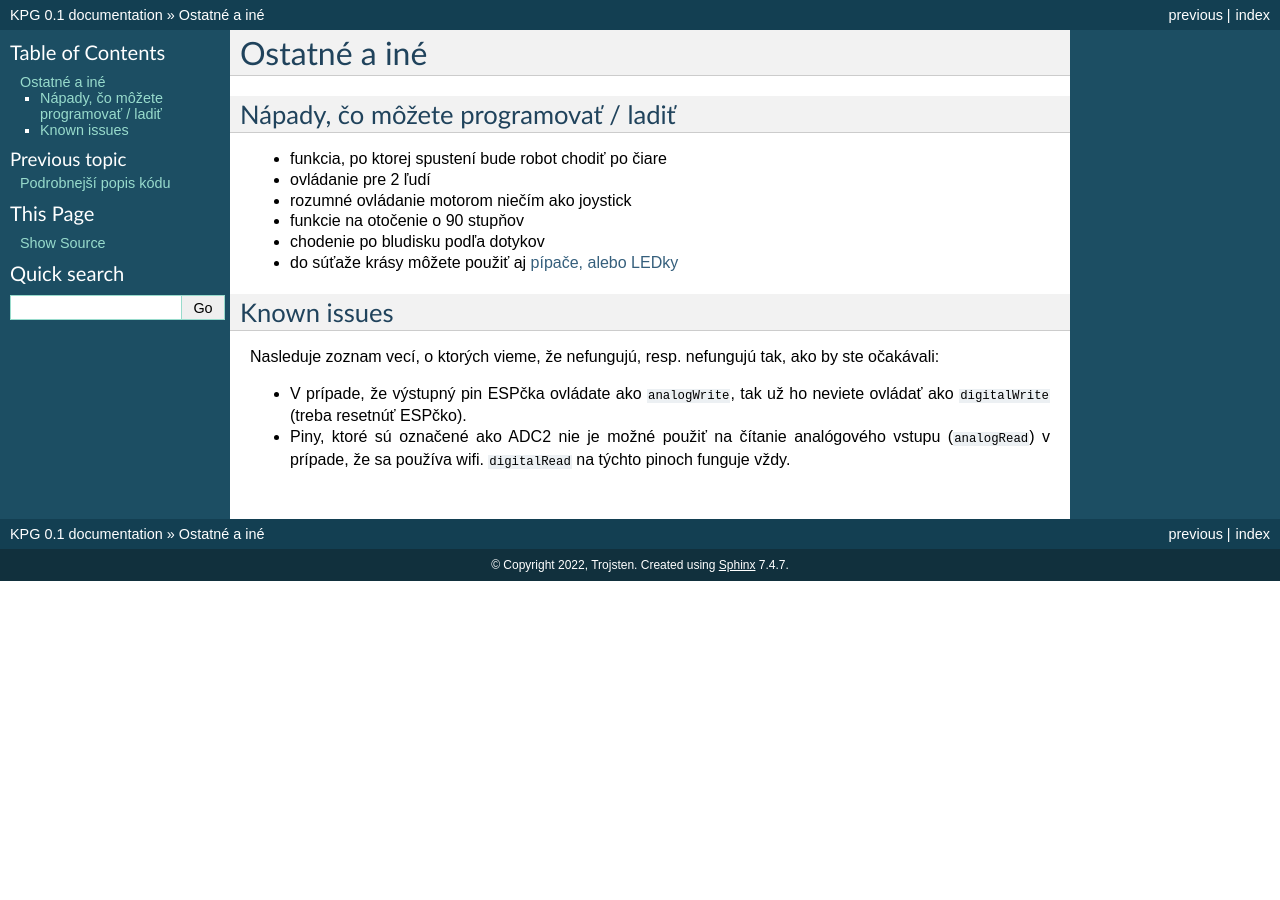
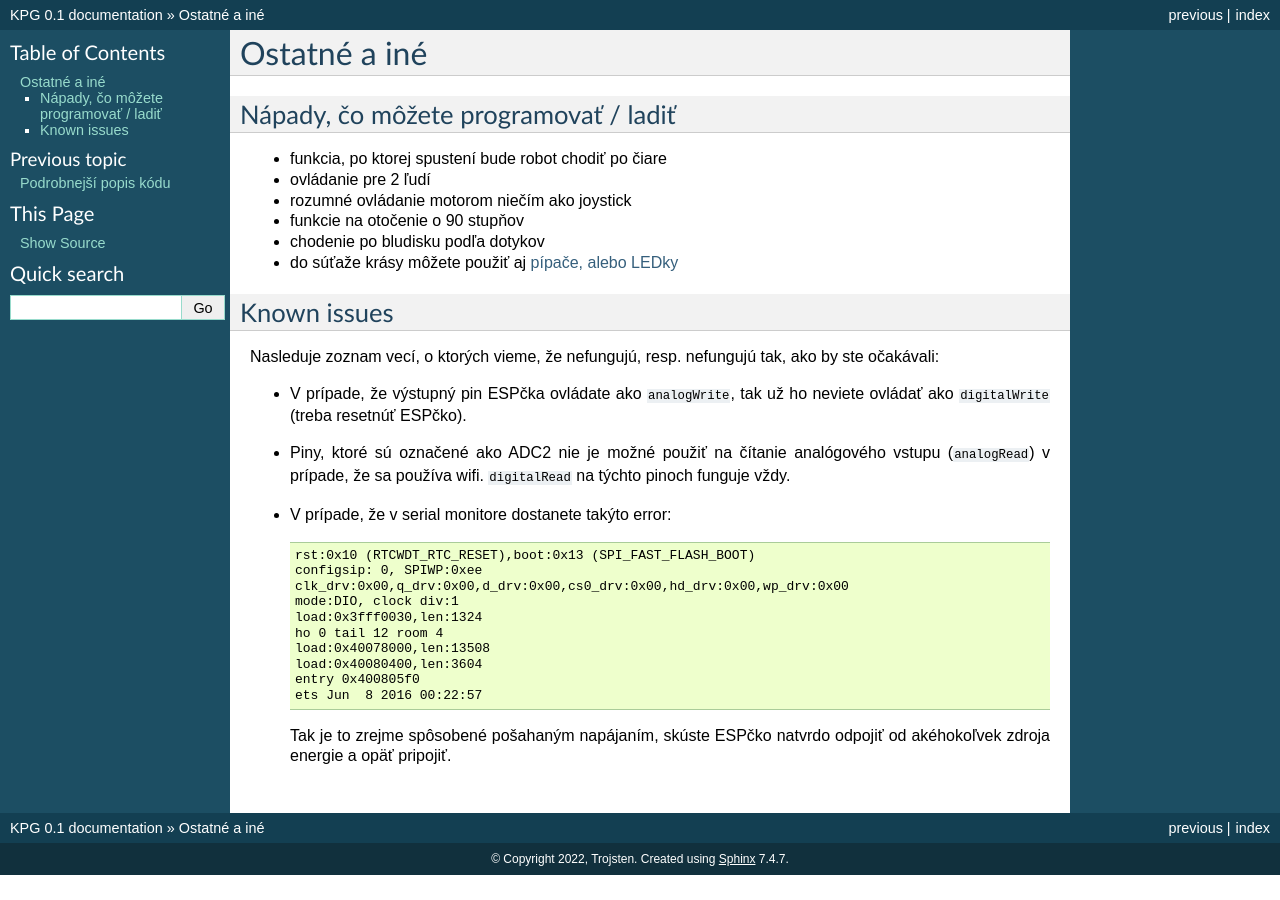
Before and after one commit to marcel3032/konstrukckoprobojogeometria, a Sphinx documentation site: the page built from docs/source/other.rst, in a window 1280 px wide. Built offline with Sphinx 7.4.7, drawn with Linux system fonts in a browser that asks for light colours.

```diff
--- a/docs/source/other.rst
+++ b/docs/source/other.rst
@@ -25,3 +25,19 @@
   tak už ho neviete ovládať ako :code:`digitalWrite` (treba resetnúť ESPčko).
 * Piny, ktoré sú označené ako ADC2 nie je možné použiť na čítanie analógového vstupu
   (:code:`analogRead`) v prípade, že sa používa wifi. :code:`digitalRead` na týchto pinoch funguje vždy.
+* V prípade, že v serial monitore dostanete takýto error:
+
+  .. code-block:: none
+
+     rst:0x10 (RTCWDT_RTC_RESET),boot:0x13 (SPI_FAST_FLASH_BOOT)
+     configsip: 0, SPIWP:0xee
+     clk_drv:0x00,q_drv:0x00,d_drv:0x00,cs0_drv:0x00,hd_drv:0x00,wp_drv:0x00
+     mode:DIO, clock div:1
+     load:0x3fff0030,len:1324
+     ho 0 tail 12 room 4
+     load:0x40078000,len:13508
+     load:0x40080400,len:3604
+     entry 0x400805f0
+     ets Jun  8 2016 00:22:57
+
+  Tak je to zrejme spôsobené pošahaným napájaním, skúste ESPčko natvrdo odpojiť od akéhokoľvek zdroja energie a opäť pripojiť.
```
Also changed, not shown: 4 other files.
